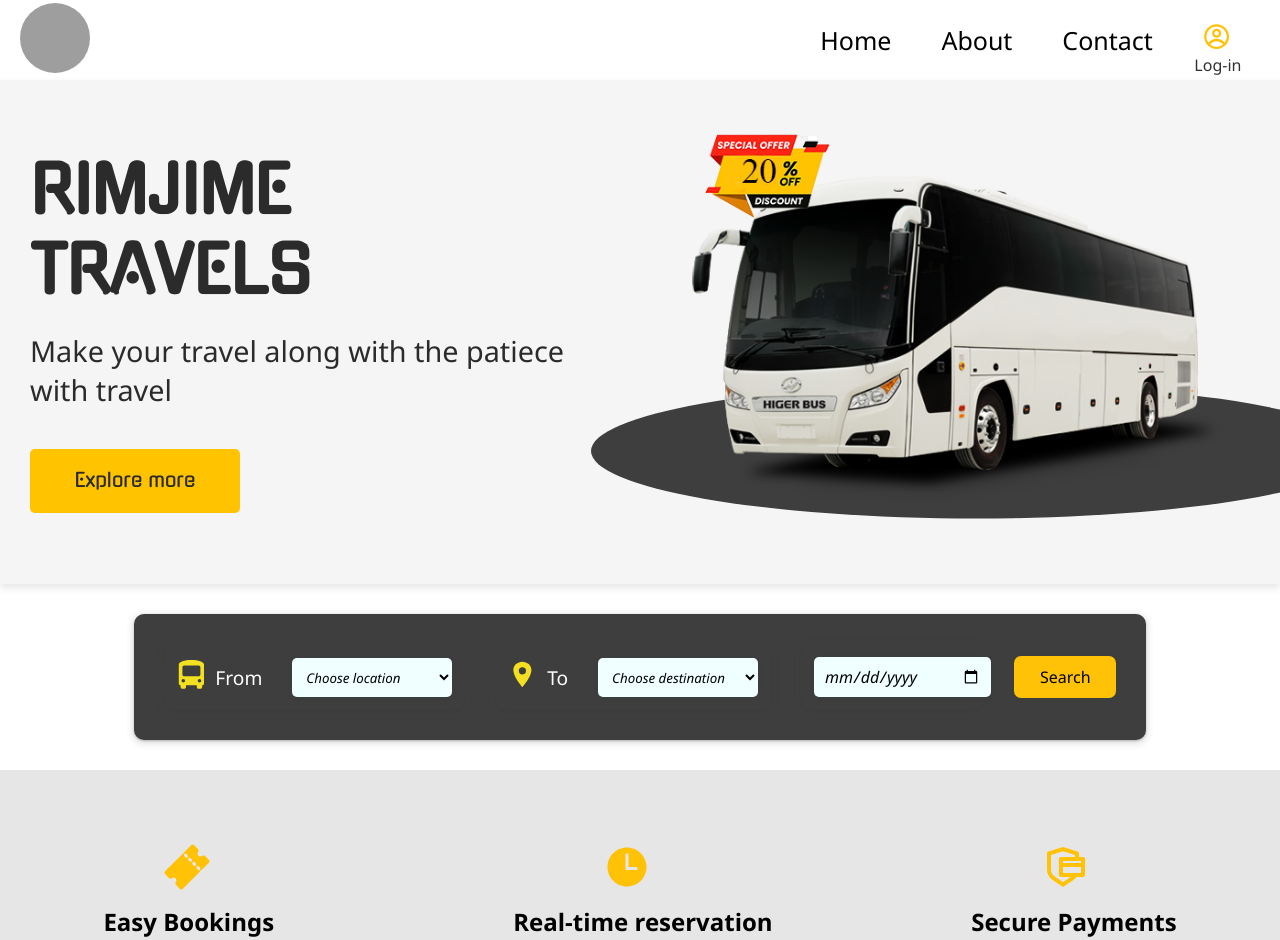
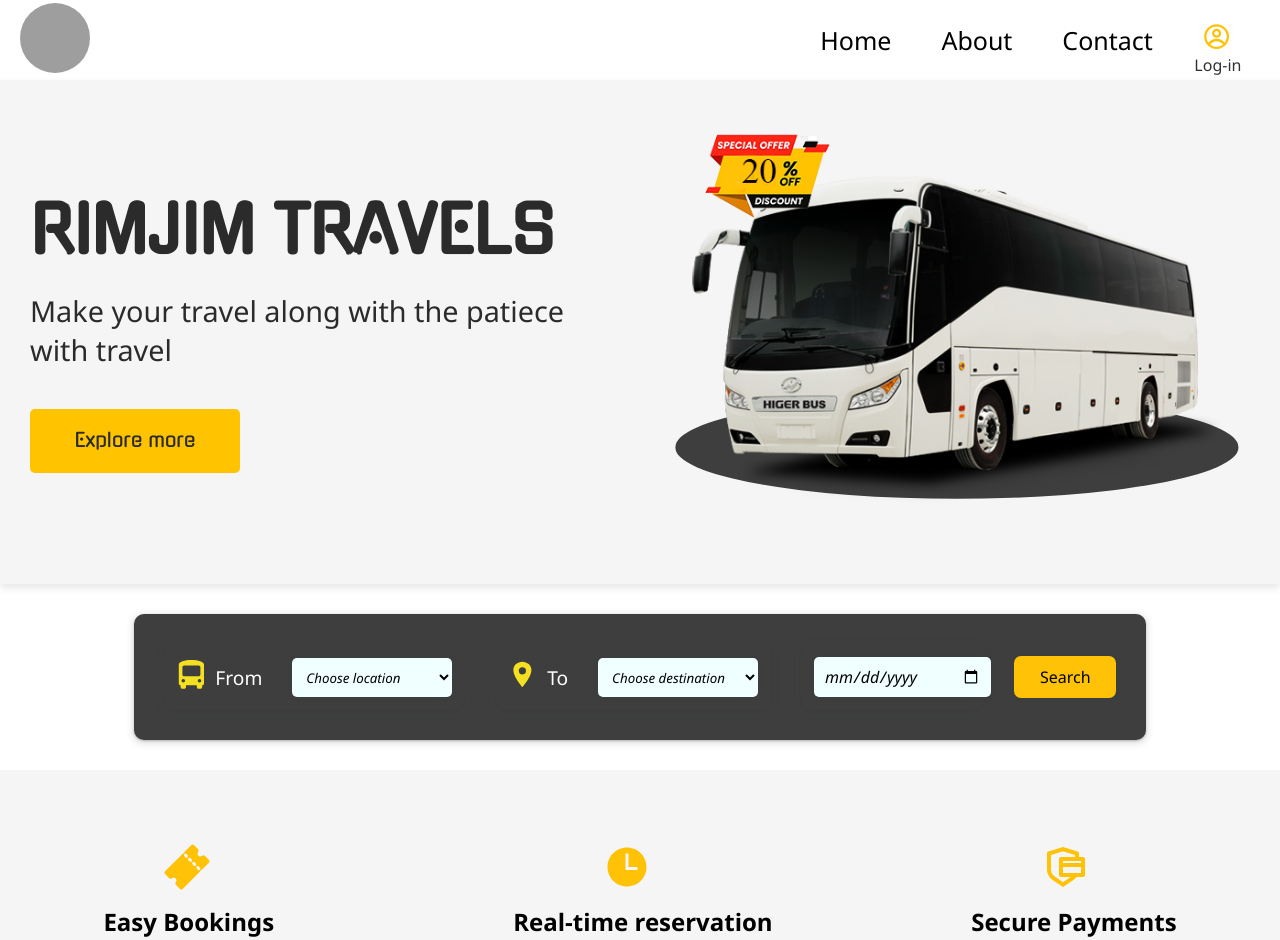
Before and after one commit to Shahil-8848/bus-reservation-system, a React (Create React App) app: page / in a window 1280 px wide. Shown: the top 940 px of the page. Built offline with nearby package versions, Linux system fonts and the light colour scheme; grey boxes are pictures that could not be loaded.

Commit message:
Second changes

```diff
--- a/src/Pages/Home/Home.css
+++ b/src/Pages/Home/Home.css
@@ -68,19 +68,18 @@
 }
 
 
-.circular{
+.circular {
     position: absolute;
- top:79%;
- left:55%;
-   transform: translate(250%,-20%);
-    width:770px;
-    height: 135px;
+    top: 78%;
+    left: 52%;
+    transform: translate(250%, -20%);
+    width: 44vw;
+    height: 8vw;
     background: #3e3e3e;
-    border-radius:50% ;
+    border-radius: 50%;
     transform: translate(-50%, -50%);
     z-index: 0;
 }
-
 
 
 @keyframes fadeInUp {
--- a/src/Pages/Home/Home.jsx
+++ b/src/Pages/Home/Home.jsx
@@ -10,7 +10,7 @@ const Home = () => {
     <Layout>
       <div className="main-container">
         <div className="main-text">
-          <h1>RIMJIME Travels </h1>
+          <h1>RIMJIM Travels </h1>
           <h6>Make your travel along with the patiece with travel</h6>
           <button className="main-button">Explore more</button>
         </div>
--- a/src/Styles/Services.css
+++ b/src/Styles/Services.css
@@ -1,5 +1,5 @@
 .services-page{
-    background-color:rgb(230, 230, 230);
+    background: #f5f5f5;
     height: 30vh;
 }
 .services-cnt{
```
